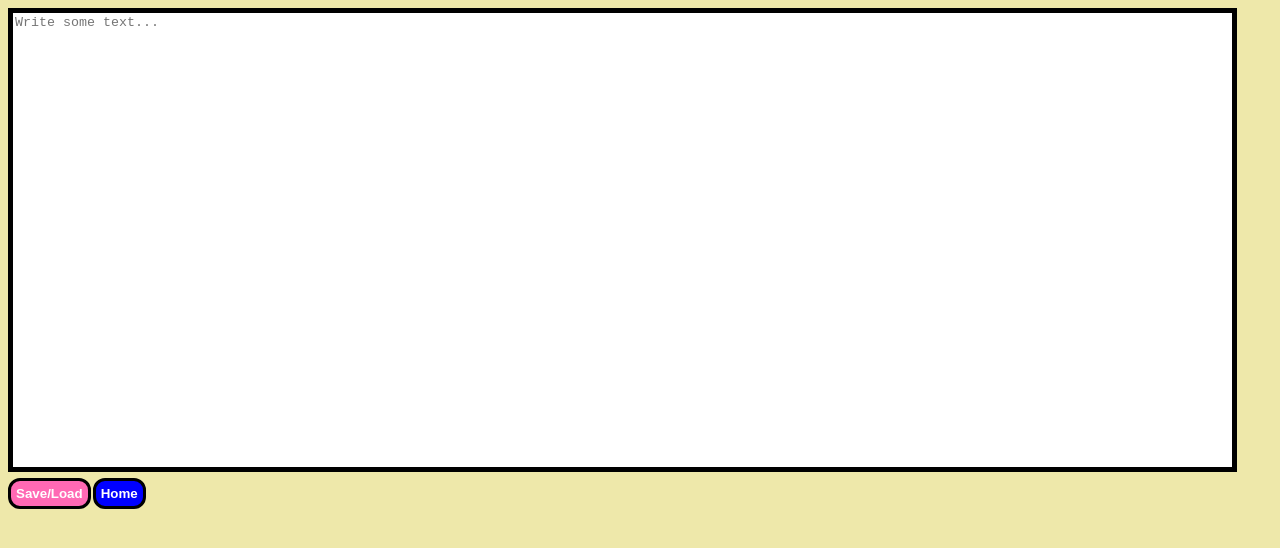
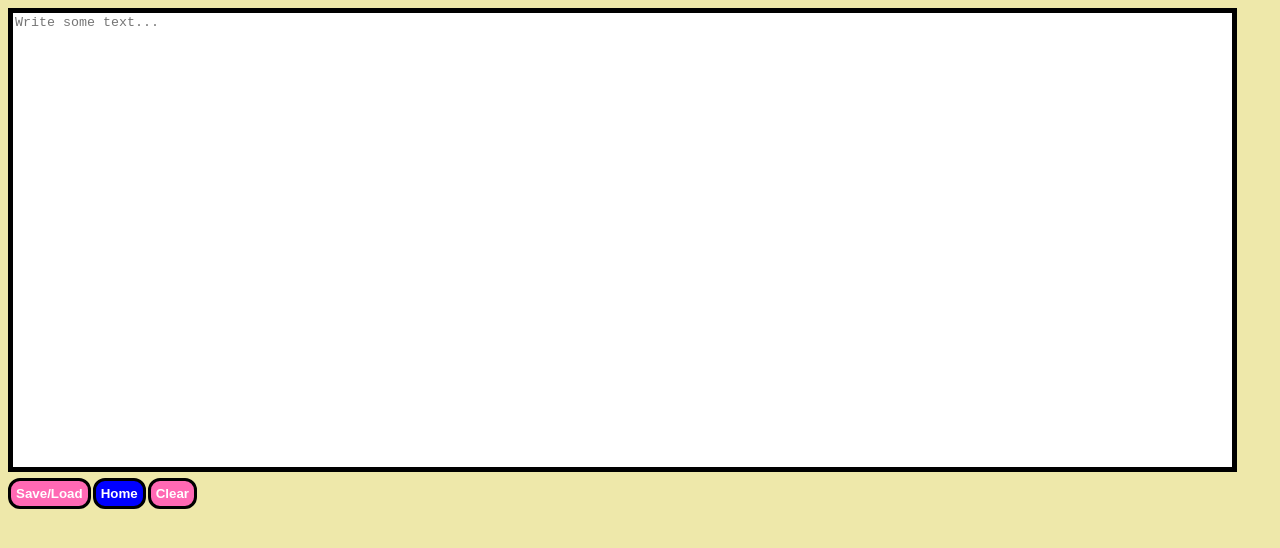
Before and after one commit to michael-a7/Note-Project, a React (Create React App) app: page /test in a window 1280 px wide. Shown: the top 548 px of the page. Built offline with nearby package versions, Linux system fonts and the light colour scheme.

Commit message:
add save wipe

```diff
--- a/src/App/Test.js
+++ b/src/App/Test.js
@@ -29,6 +29,10 @@ function Test(){
         const item = JSON.parse(localStorage.getItem(fileName));
         newText(item[1])
         setWindow(!Open);
+    }
+    //for my own purposes
+    function wipeSave(event){
+        updateSave([])
     }
     return(
         <div>
@@ -62,6 +66,7 @@ function Test(){
                         </div>
                 </Modal>
                 <button className="click2"><Link to="/" className="buttonText">Home</Link></button>
+                <button className="click1" onClick = {wipeSave}>Clear</button>
         </div>
     )
 }
```
Also changed, not shown: 1 other file (tests, documents, lock files or other folders).
